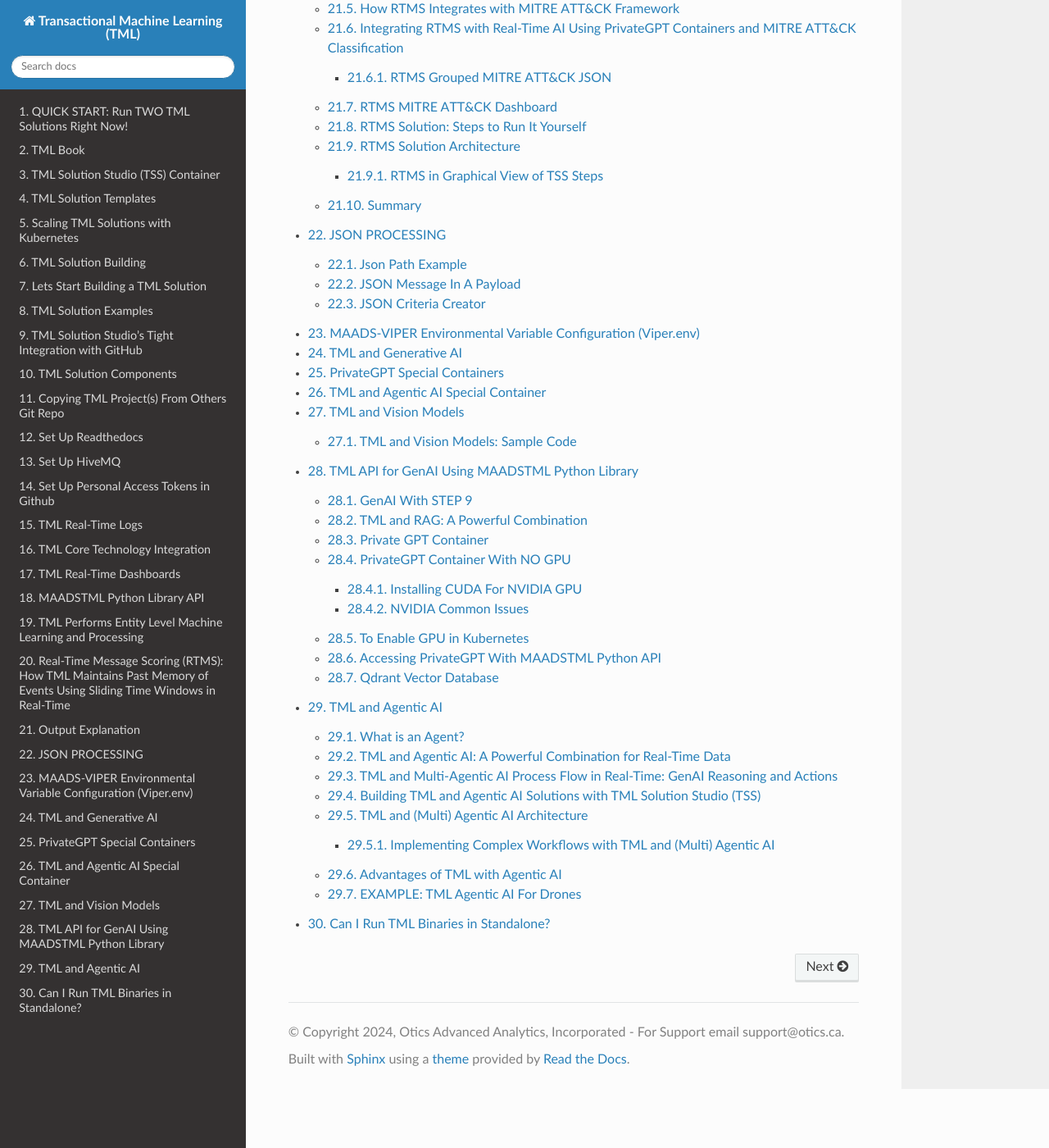
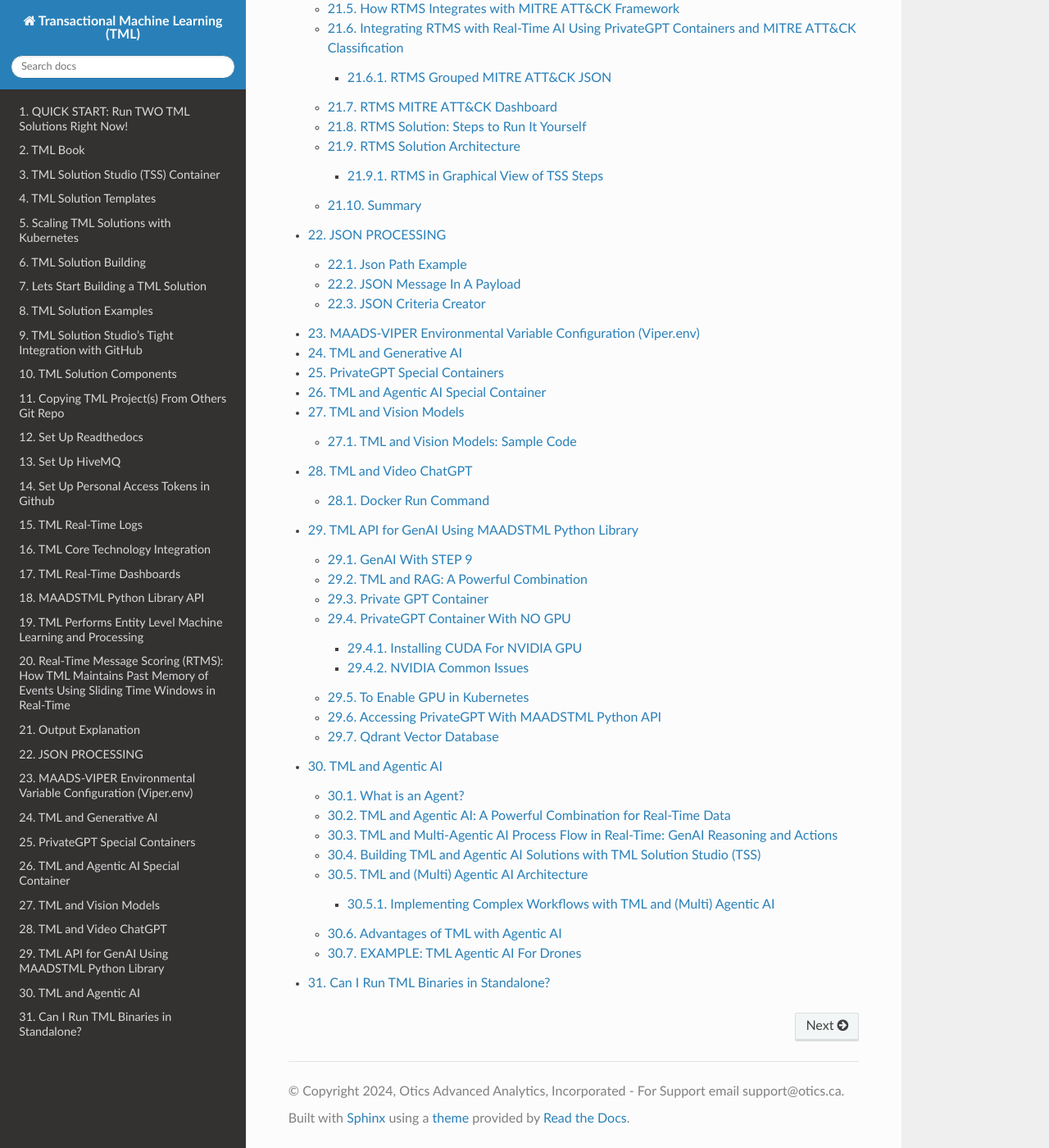
Before and after one commit to smaurice101/readthedocs, a Sphinx documentation site: the page built from docs/source/index.rst, in a window 1280 px wide and 1400 px high, scrolled down 12600 px. Shown: the whole window at 82% size. Built offline with Sphinx 7.4.7 and the Read the Docs theme 3.1.0, drawn with Linux system fonts in a browser that asks for light colours; some of the changed lines change nothing that is shown; some of the changed text lies outside the part shown.

Commit message:
Update genai.rst

```diff
--- a/docs/source/genai.rst
+++ b/docs/source/genai.rst
@@ -256,6 +256,28 @@
             return response
 
         describeimage("./image2.png")
+
+TML and Video ChatGPT
+============================
+
+Users can call video chatGPT container as follows:
+
+Docker Run Command
+------------------
+
+.. code-block::
+
+    docker run --gpus all -d -p 7900:7900 --net=host --env CUDA_VISIBLE_DEVICES=0 --env VIDEOGPTPORT=7900 -v /mnt/c/maads/privategpt/Video_ChatGPT/video_chatgpt/demo/demo_sample_videos:/VideoChatGPT/videofile:z --env VIDEOGPTFOLDER=/VideoChatGPT/videofile maadsdocker/tml-videochatgpt-nvidia-gpu-amd64
+
+
+.. note::
+        NOTE: Details on the Docker run command:
+
+        * -p 7900:7900: This is port forwarding port 7900 host port to the container port 7900
+        * VIDEOGPTPORT=7900: This enables the API to connect to video chatgpt on port 7900
+        * -v /mnt/c/maads/privategpt/Video_ChatGPT/video_chatgpt/demo/demo_sample_videos:/VideoChatGPT/videofile:z: All your video files need to be stored on the host machine, the Docker container maps this host folder to the container folder for video retrieval
+        * VIDEOGPTFOLDER=/VideoChatGPT/videofile : This is the container video folder
+        * NOTE: You need to drop the mp4 files on your host folder that is mapped to the container folder.
 
 TML API for GenAI Using MAADSTML Python Library
 ==================================
```
